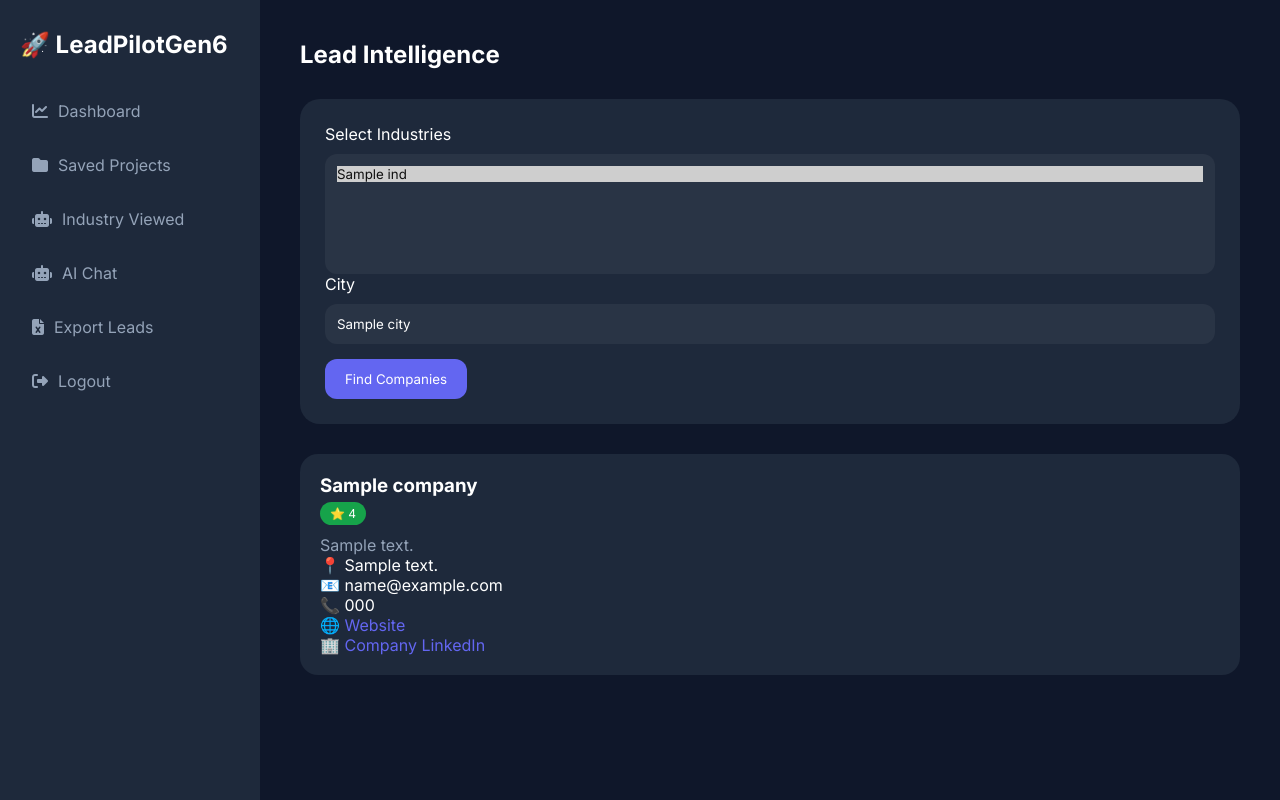
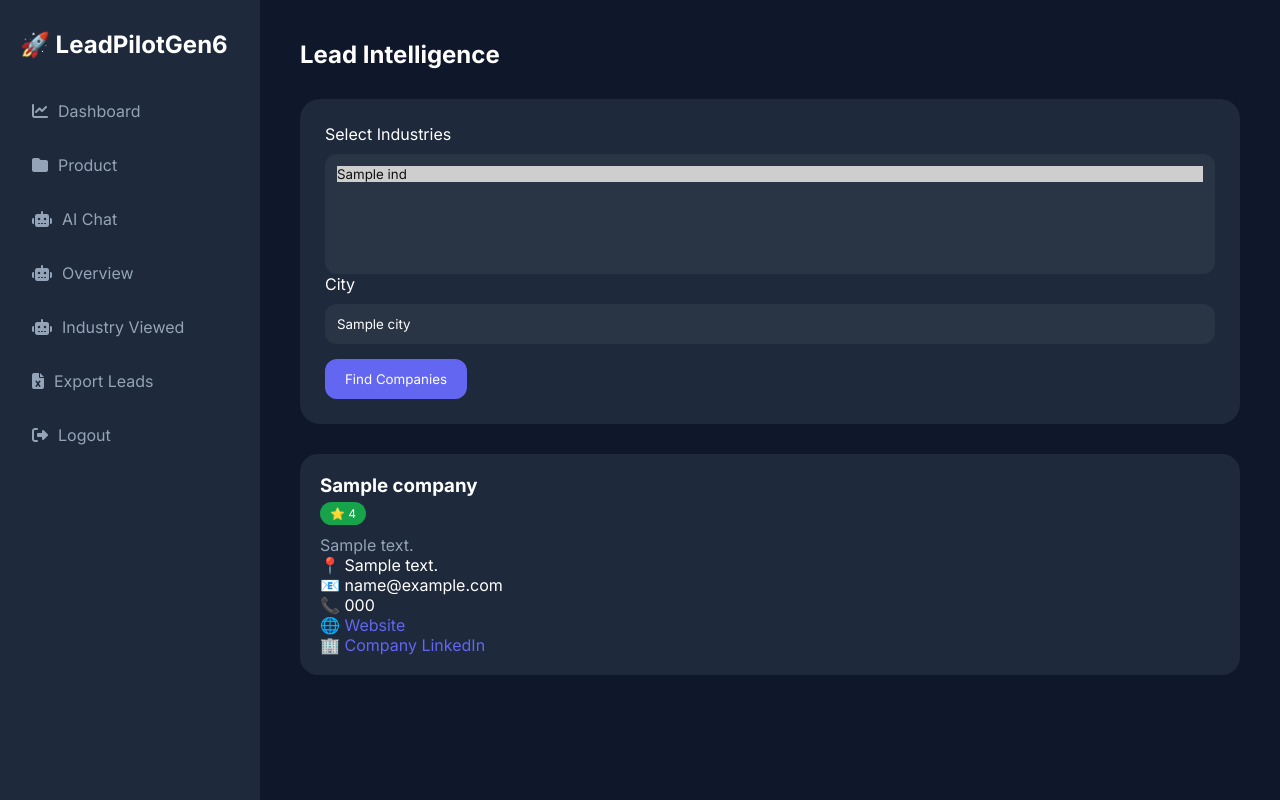
Before and after one commit to SUJAYSAKHARE22/lead-generation-project, a Flask app: template templates/dashboard.html in a window 1280 px wide. Run offline with Flask 3, Linux system fonts and the light colour scheme; the template is opened without the code that fills it: most values are stand-ins (such as "Sample title", 1, 10 or a date in 2020).

Commit message:
The latest code

```diff
--- a/templates/dashboard.html
+++ b/templates/dashboard.html
@@ -146,10 +146,10 @@ text-decoration:none;
 <div class="sidebar">
 <h2>🚀 LeadPilotGen6</h2>
 <a href="#"><i class="fas fa-chart-line"></i> Dashboard</a>
-<a href="/savedprojects"><i class="fas fa-folder"></i> Saved Projects</a>
-
+<a href="/savedprojects"><i class="fas fa-folder"></i> Product</a>
+<a href="/chat"><i class="fas fa-robot"></i> AI Chat</a>
+<a href=""/overview""><i class="fas fa-robot"></i> Overview</a>
 <a href="/industry_viewed"><i class="fas fa-robot"></i> Industry Viewed</a>
-<a href="/chat"><i class="fas fa-robot"></i> AI Chat</a>
 <a href="/export_excel"><i class="fas fa-file-excel"></i> Export Leads</a>
 <a href="/logout"><i class="fas fa-sign-out-alt"></i> Logout</a>
 </div>
```
Also changed, not shown: 1 other file.
